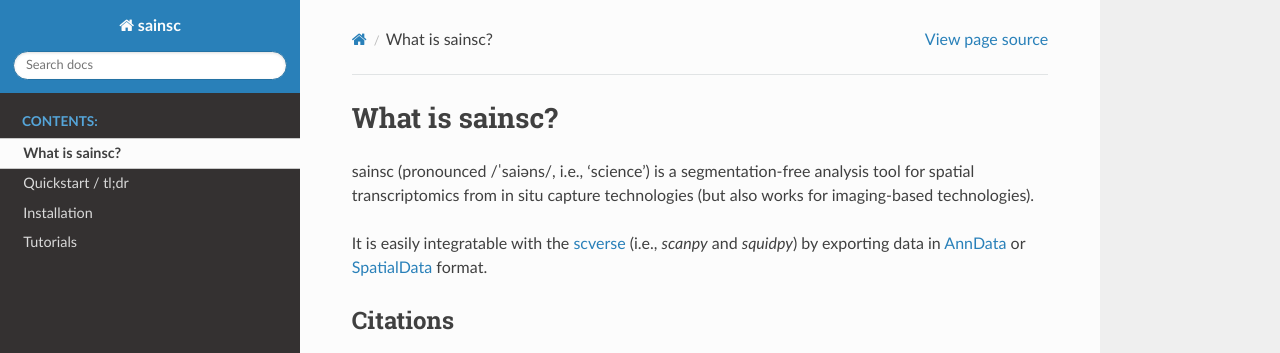
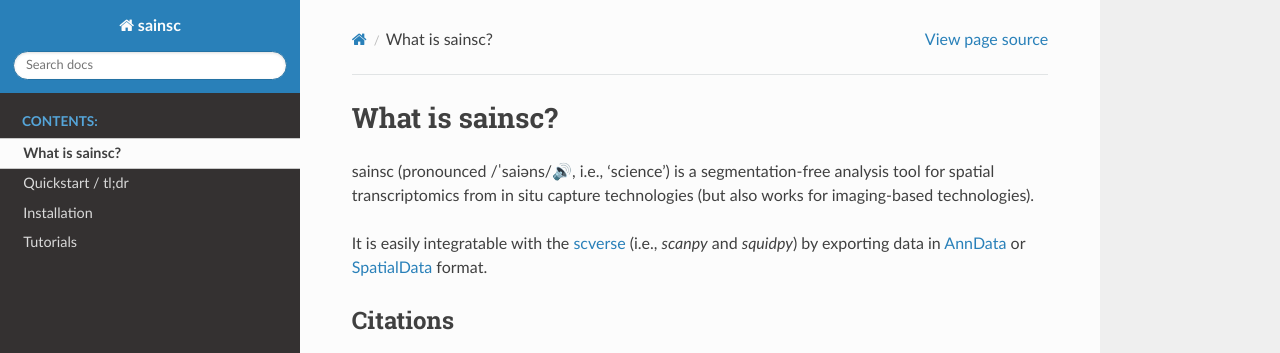
Before and after one commit to HiDiHlabs/sainsc, a Sphinx documentation site: the page built from docs/source/index.rst, in a window 1280 px wide and 1019 px high. Shown: the top 353 px of the window. Built offline with Sphinx 7.4.7 and the Read the Docs theme 3.1.0, drawn with Linux system fonts in a browser that asks for light colours; pages that are not in the unit, such as notebooks, are missing from menus; some of the changed lines change nothing that is shown.

Commit message:
add pronounciation

```diff
--- a/docs/source/conf.py
+++ b/docs/source/conf.py
@@ -80,7 +80,7 @@ intersphinx_mapping = dict(
 # https://www.sphinx-doc.org/en/master/usage/configuration.html#options-for-html-output
 
 html_theme = "sphinx_rtd_theme"
-html_static_path: list[str] = []
+html_static_path = ["_static"]
 
 
 def skip_submodules(app, what, name, obj, skip, options):
--- a/docs/source/index.rst
+++ b/docs/source/index.rst
@@ -1,7 +1,14 @@
 What is sainsc?
 ===================
 
-sainsc (pronounced /ˈsaiəns/, i.e., 'science') is a segmentation-free analysis tool for spatial
+.. |audio_science| raw:: html
+
+   <button onclick="new Audio('_static/science.mp3').play()"
+           style="border:none;background:none;cursor:pointer;padding:0;">
+     🔊
+   </button>
+
+sainsc (pronounced /ˈsaiəns/|audio_science|, i.e., 'science') is a segmentation-free analysis tool for spatial
 transcriptomics from in situ capture technologies (but also works for
 imaging-based technologies).
 
```
Also changed, not shown: 1 other file.
